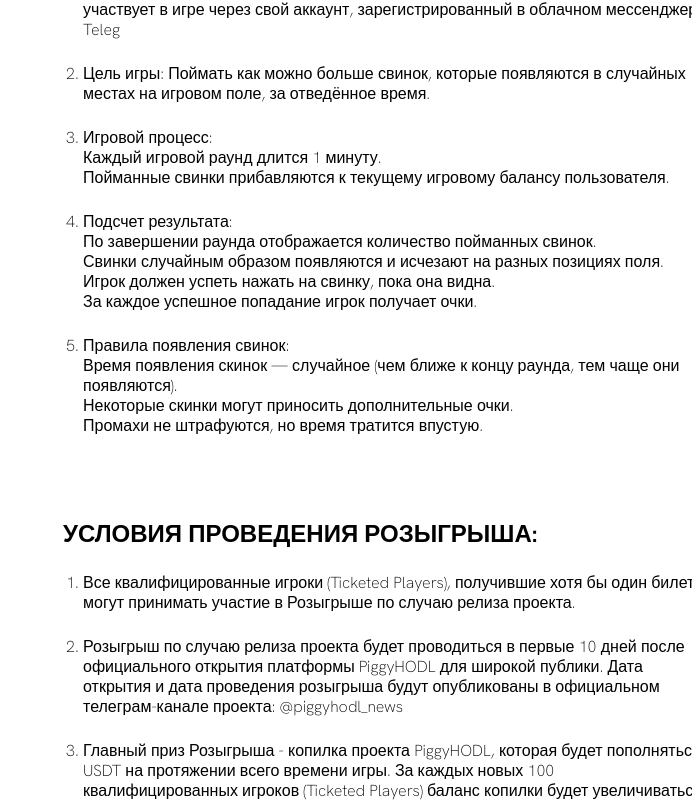
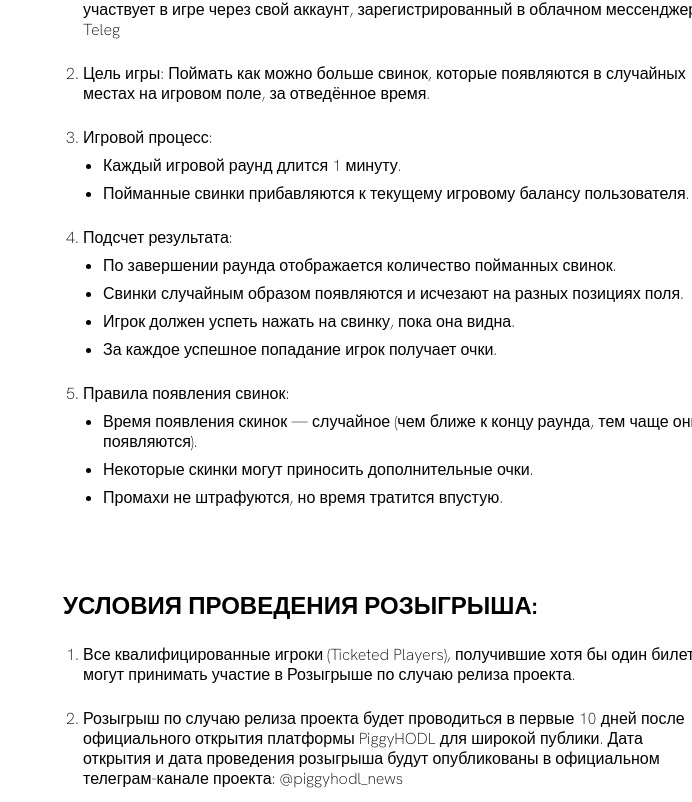
Before and after one commit to Azallio/PiggyHODL, a React (Vite) app: page /game-rules in a window 1280 px wide. Shown: the part 1375-2177 px from the top of the page, without its empty margins (588-1280 px from the left). Built offline with nearby package versions, Linux system fonts and the light colour scheme.

Commit message:
eFullStart

```diff
--- a/src/css/game-rules.css
+++ b/src/css/game-rules.css
@@ -11,6 +11,11 @@
     grid-template-columns: 1fr 1fr;
 }
 
+.insideList>li {
+    display:list-item ;
+    list-style-type: disc;
+}
+
 @layer components {
     #game-rule-section div {
         @apply flex flex-col h-max;
@@ -20,12 +25,16 @@
         @apply flex flex-col gap-6;
     }
 
-    #game-rule-section li>ul {
-        @apply flex flex-col list-disc;
+    #game-rule-section ol {
+        @apply list-decimal flex flex-col gap-6 ml-5 h-max text-[16px] tracking-normal leading-5 text-black font-extralight;
     }
 
-    #game-rule-section ol {
-        @apply list-decimal flex flex-col gap-6 ml-5 h-max text-[16px] tracking-normal leading-5 text-black font-extralight;
+    #game-rule-section li>ul>li {
+        @apply list-item list-disc ml-5;
+    }
+
+    #game-rule-section li>ul {
+        @apply flex gap-2 flex-col;
     }
 
     #game-rule-section ul>li {
--- a/src/pages/game-rules.tsx
+++ b/src/pages/game-rules.tsx
@@ -64,7 +64,7 @@ function Game_rules() {
                 <li>Приложение предоставляет доступ к игровому интерфейсу, где пользователь участвует в игре через свой аккаунт, зарегистрированный в облачном мессенджере Teleg</li>
                 <li>Цель игры: Поймать как можно больше свинок, которые появляются в случайных местах на игровом поле, за отведённое время.</li>
                 <li>
-                  <ul>Игровой процесс:
+                  <ul className="insideList">Игровой процесс:
                     <li>Каждый игровой раунд длится 1 минуту.</li>
                     <li>Пойманные свинки прибавляются к текущему игровому балансу пользователя.</li>
                   </ul>
@@ -78,7 +78,7 @@ function Game_rules() {
                   </ul>
                 </li>
                 <li>
-                  <ul>Правила появления свинок:
+                  <ul className="insideList">Правила появления свинок:
                     <li>Время появления скинок — случайное (чем ближе к концу раунда, тем чаще они появляются).</li>
                     <li>Некоторые скинки могут приносить дополнительные очки.</li>
                     <li>Промахи не штрафуются, но время тратится впустую.</li>
@@ -121,7 +121,7 @@ function Game_rules() {
               <h2 className="mb-2">Нарушения правил и санкции</h2>
               <h3>Общие последствия нарушений: </h3>
               <p>За любое нарушение, связанное с использованием сторонних программ и/или эксплуатацией ошибок, к пользователю могут быть применены следующие меры:</p>
-              <ul className="list-disc">
+              <ul className="insideList ml-5">
                 <li>Бан: временный или постоянный; за повторные нарушения срок бана увеличивается.</li>
                 <li>Отказ в наградах, в том числе запрет на участие в финальном Розыгрыше.</li>
                 <li>Исключение из таблиц лидеров и рейтингов.</li>
@@ -158,7 +158,7 @@ function Game_rules() {
             <div className="gap-6">
               <h3>Общие последствия нарушений:</h3>
               <p>За любое нарушение, связанное с использованием сторонних программ и/или эксплуатацией ошибок, к пользователю могут быть применены следующие меры:</p>
-              <ul>
+              <ul className="insideList ml-5">
                 <li>Бан: временный или постоянный; за повторные нарушения срок бана увеличивается.</li>
                 <li>Отказ в наградах, в том числе запрет на участие в финальном Розыгрыше.</li>
                 <li>Исключение из таблиц лидеров и рейтингов.</li>
```
